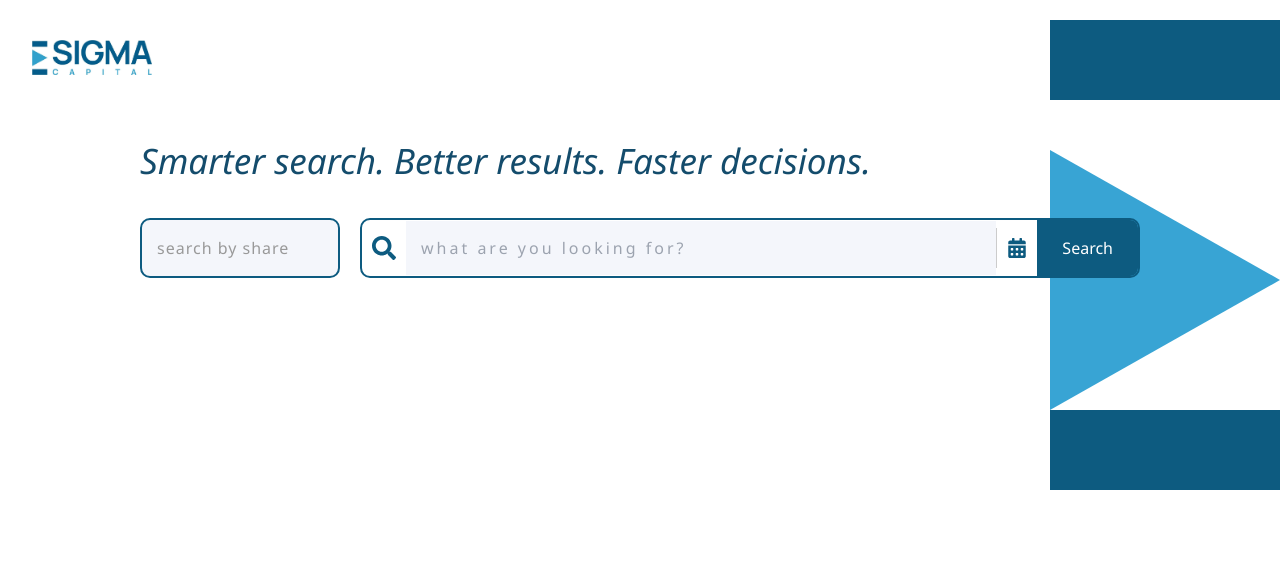
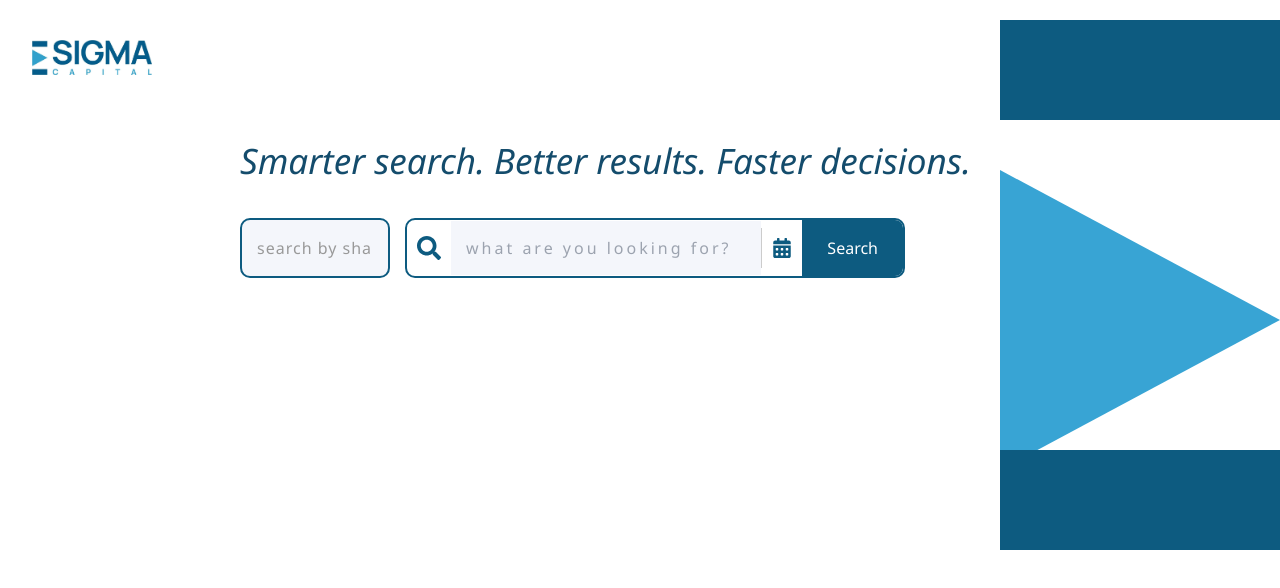
Before and after one commit to mrmosho/new-UI, a React (Vite) app: page / in a window 1280 px wide. Shown: the top 588 px of the page. Built offline with nearby package versions, Linux system fonts and the light colour scheme.

Commit message:
Refactor: Adjust UI elements
Reduce search bar widths, adjust date filter, and increase Sigma symbol size.

```diff
--- a/src/App.css
+++ b/src/App.css
@@ -18,7 +18,7 @@ body {
 }
 
 .search-section {
-  width: 1000px;
+  width: 800px;
   margin: 0 auto;
   text-align: left;
 }
@@ -30,19 +30,19 @@ body {
   margin-bottom: 30px;
 }
 
-/* ✅ Horizontal layout for the two search bars */
+/* ✅ Horizontal layout for the two search bars with reduced widths */
 .search-group {
   display: flex;
   flex-direction: row;
   align-items: center;
-  gap: 20px;
+  gap: 15px;
   width: 100%;
-  max-width: 1000px;
+  max-width: 700px;
 }
 
-/* ✅ Smaller box for share search */
+/* ✅ Smaller box for share search - reduced width */
 .keyword-box {
-  width: 200px;
+  width: 150px;
   flex-shrink: 0;
 }
 
@@ -65,7 +65,7 @@ body {
   letter-spacing: 1px;
 }
 
-/* ✅ Main search bar styling */
+/* ✅ Main search bar styling - reduced width */
 .search-box {
   display: flex;
   align-items: center;
@@ -73,6 +73,7 @@ body {
   border-radius: 10px;
   overflow: hidden;
   flex: 1;
+  max-width: 500px;
   height: 60px;
   background-color: transparent;
   position: relative;
@@ -121,43 +122,49 @@ body {
   z-index: 2;
 }
 
+/* ✅ Compact date filter positioned to overlay triangle */
 .date-filter {
   background-color: #f4f6fb;
   border: 2px solid #0d5b80;
   border-radius: 10px;
-  padding: 20px;
-  margin-top: 20px;
-  width: 100%;
+  padding: 15px;
+  margin-top: 15px;
+  width: 400px;
   box-sizing: border-box;
+  position: absolute;
+  right: 100px;
+  z-index: 10;
+  box-shadow: 0 4px 6px rgba(0, 0, 0, 0.1);
 }
 
 .date-inputs {
   display: flex;
-  gap: 30px;
+  gap: 20px;
   align-items: center;
 }
 
 .date-input-group {
   display: flex;
   align-items: center;
-  gap: 10px;
+  gap: 8px;
 }
 
 .date-input-group label {
-  font-size: 16px;
+  font-size: 14px;
   color: #144c6c;
   font-weight: 500;
-  min-width: 50px;
+  min-width: 40px;
 }
 
 .date-input-group input {
-  padding: 10px;
+  padding: 8px;
   border: 1px solid #ccc;
   border-radius: 5px;
-  font-size: 14px;
+  font-size: 13px;
   outline: none;
   background-color: white;
   color: #144c6c;
+  width: 140px;
 }
 
 .date-input-group input:focus {
@@ -186,8 +193,8 @@ body {
 .rectangle-bottom {
   position: absolute;
   right: 0;
-  width: 230px;
-  height: 80px;
+  width: 280px;
+  height: 100px;
   background-color: #0d5b80;
   z-index: 0;
 }
@@ -197,17 +204,17 @@ body {
 }
 
 .rectangle-bottom {
-  top: 410px;
+  top: 450px;
 }
 
 .triangle-right {
   position: absolute;
   right: 0;
-  top: 150px;
+  top: 170px;
   width: 0;
   height: 0;
-  border-top: 130px solid transparent;
-  border-bottom: 130px solid transparent;
-  border-left: 230px solid #38a4d4;
+  border-top: 150px solid transparent;
+  border-bottom: 150px solid transparent;
+  border-left: 280px solid #38a4d4;
   z-index: 0;
 }
```
